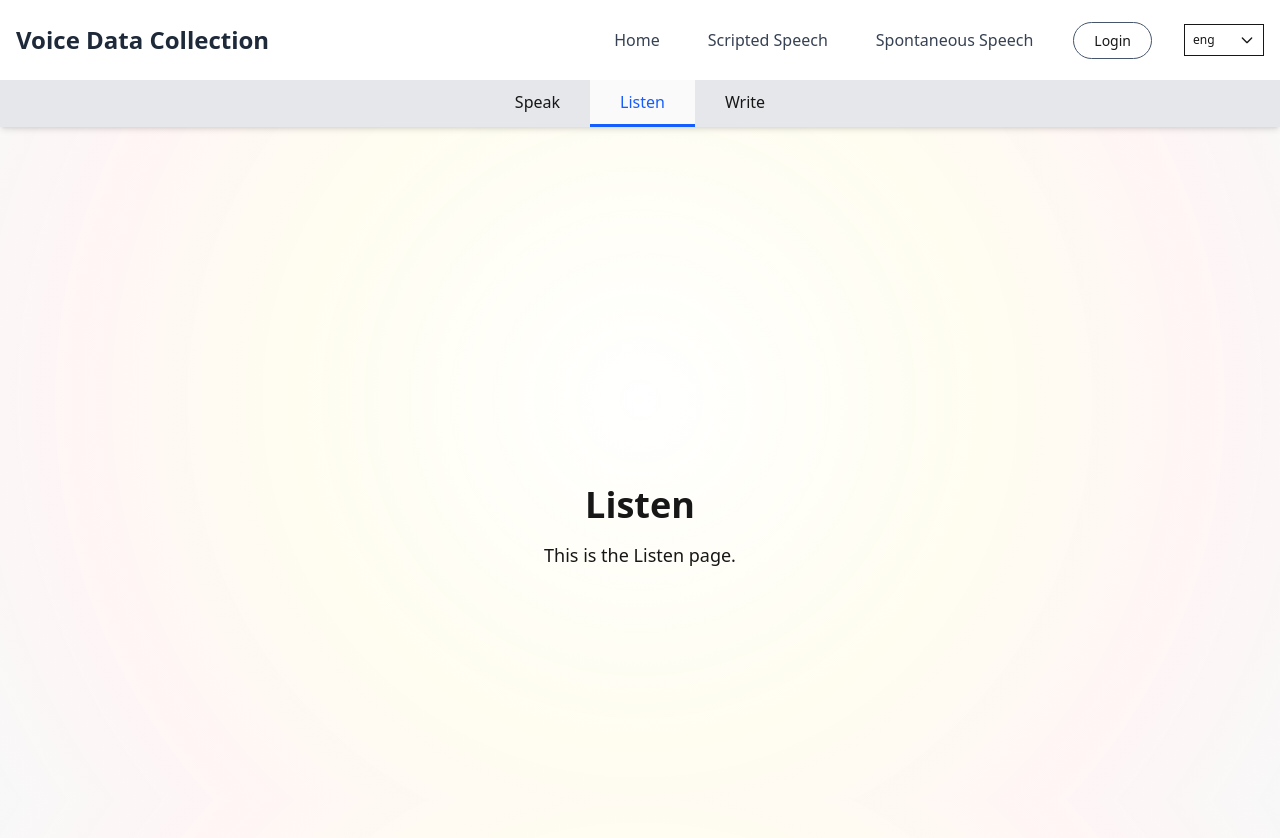
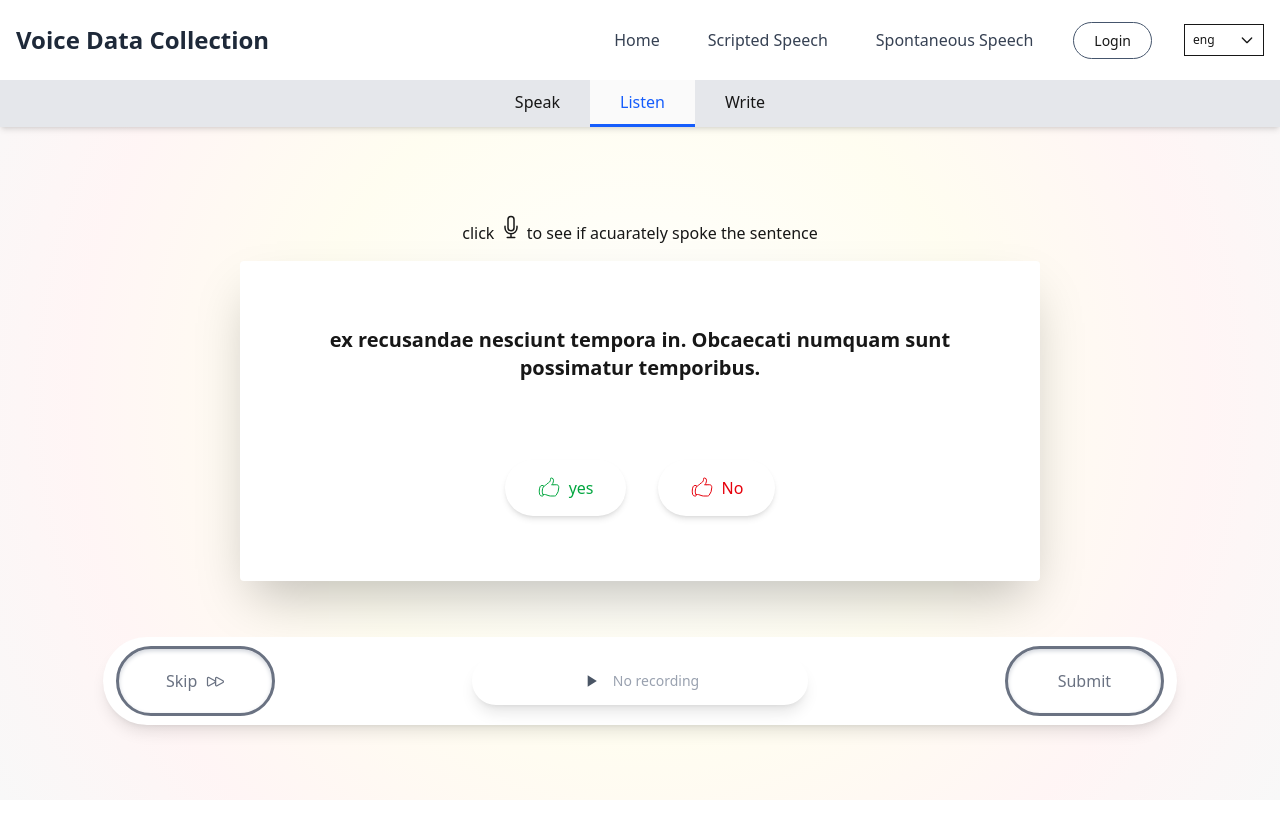
Before and after one commit to ai4lril/ai4lril, a Next.js app: page /listen in a window 1280 px wide. Shown: the top 838 px of the page. After the commit the page ends 800 px from the top, so only its background shows below. Built offline with nearby package versions, Linux system fonts and the light colour scheme.

Commit message:
listem page

```diff
--- a/app/listen/page.tsx
+++ b/app/listen/page.tsx
@@ -1,8 +1,43 @@
+"use client"
+
+import DialogBox from "@/components/DialogBox";
+import BottomBar from "@/components/BottomBar";
+
 export default function Listen() {
     return (
-        <div className="flex flex-col items-center justify-center h-screen">
-            <h1 className="text-4xl font-bold mb-4">Listen</h1>
-            <p className="text-lg">This is the Listen page.</p>
+        <div className="flex flex-col items-center w-full h-full justify-center gap ">
+            <p className="mt-7 sm:mt-3">click <span className="inline-flex">
+                <svg xmlns="http://www.w3.org/2000/svg" fill="none" viewBox="0 0 24 24" strokeWidth={1.5} stroke="currentColor" className="size-6">
+                    <path strokeLinecap="round" strokeLinejoin="round" d="M12 18.75a6 6 0 0 0 6-6v-1.5m-6 7.5a6 6 0 0 1-6-6v-1.5m6 7.5v3.75m-3.75 0h7.5M12 15.75a3 3 0 0 1-3-3V4.5a3 3 0 1 1 6 0v8.25a3 3 0 0 1-3 3Z" />
+                </svg>
+            </span> to see if acuarately spoke the sentence </p>
+            <div className="w-full max-w-[800px] mx-auto
+                      min-h-[40vh] max-h-fit
+                      sm:px-8 p-8 xs:px-4 my-4
+                      flex flex-col items-center justify-around
+                      bg-white rounded-sm shadow-2xl">
+                <DialogBox />
+                <div className="flex gap-8">
+                    <button className="shadow-md rounded-full px-8 py-4 text-green-600 hover:text-green-700 transition-colors flex items-center gap-2">
+                        <svg xmlns="http://www.w3.org/2000/svg" fill="none" viewBox="0 0 24 24" stroke="currentColor" className="size-6">
+                            <path d="M6.633 10.25c.806 0 1.533-.446 2.031-1.08a9.041 9.041 0 0 1 2.861-2.4c.723-.384 1.35-.956 1.653-1.715a4.498 4.498 0 0 0 .322-1.672V2.75a.75.75 0 0 1 .75-.75 2.25 2.25 0 0 1 2.25 2.25c0 1.152-.26 2.243-.723 3.218-.266.558.107 1.282.725 1.282m0 0h3.126c1.026 0 1.945.694 2.054 1.715.045.422.068.85.068 1.285a11.95 11.95 0 0 1-2.649 7.521c-.388.482-.987.729-1.605.729H13.48c-.483 0-.964-.078-1.423-.23l-3.114-1.04a4.501 4.501 0 0 0-1.423-.23H5.904m10.598-9.75H14.25M5.904 18.5c.083.205.173.405.27.602.197.4-.078.898-.523.898h-.908c-.889 0-1.713-.518-1.972-1.368a12 12 0 0 1-.521-3.507c0-1.553.295-3.036.831-4.398C3.387 9.953 4.167 9.5 5 9.5h1.053c.472 0 .745.556.5.96a8.958 8.958 0 0 0-1.302 4.665c0 1.194.232 2.333.654 3.375Z" />
+                        </svg>
+                        yes
+                    </button>
+                    <button className="shadow-md rounded-full px-8 py-4 text-red-600 hover:text-red-700 transition-colors flex items-center gap-2">
+                        <svg xmlns="http://www.w3.org/2000/svg" fill="none" viewBox="0 0 24 24" stroke="currentColor" className="size-6">
+                            <path d="M6.633 10.25c.806 0 1.533-.446 2.031-1.08a9.041 9.041 0 0 1 2.861-2.4c.723-.384 1.35-.956 1.653-1.715a4.498 4.498 0 0 0 .322-1.672V2.75a.75.75 0 0 1 .75-.75 2.25 2.25 0 0 1 2.25 2.25c0 1.152-.26 2.243-.723 3.218-.266.558.107 1.282.725 1.282m0 0h3.126c1.026 0 1.945.694 2.054 1.715.045.422.068.85.068 1.285a11.95 11.95 0 0 1-2.649 7.521c-.388.482-.987.729-1.605.729H13.48c-.483 0-.964-.078-1.423-.23l-3.114-1.04a4.501 4.501 0 0 0-1.423-.23H5.904m10.598-9.75H14.25M5.904 18.5c.083.205.173.405.27.602.197.4-.078.898-.523.898h-.908c-.889 0-1.713-.518-1.972-1.368a12 12 0 0 1-.521-3.507c0-1.553.295-3.036.831-4.398C3.387 9.953 4.167 9.5 5 9.5h1.053c.472 0 .745.556.5.96a8.958 8.958 0 0 0-1.302 4.665c0 1.194.232 2.333.654 3.375Z" />
+                        </svg>
+                        No
+                    </button>
+                </div>
+            </div>
+
+            <BottomBar
+                onSkip={() => { }}
+                onSubmit={() => { }}
+            />
+
         </div>
-    );
+    )
 }
```
